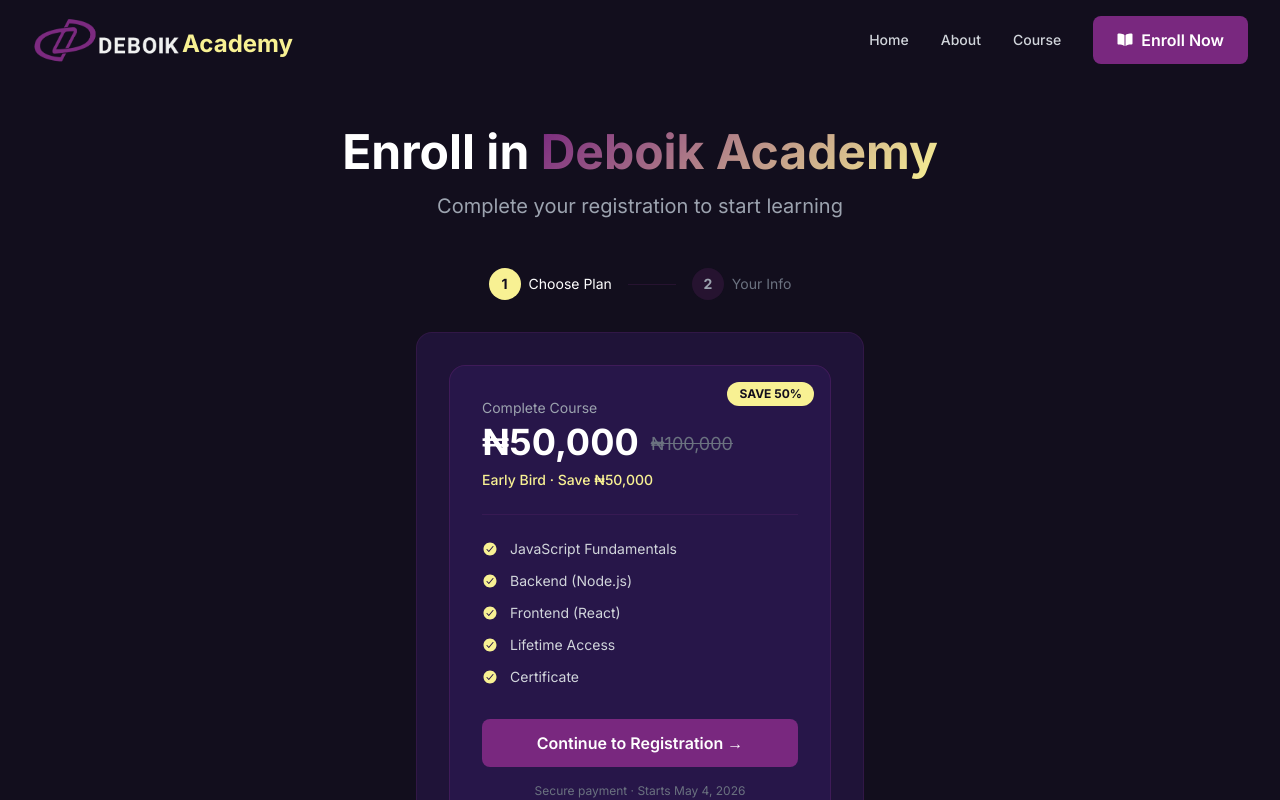
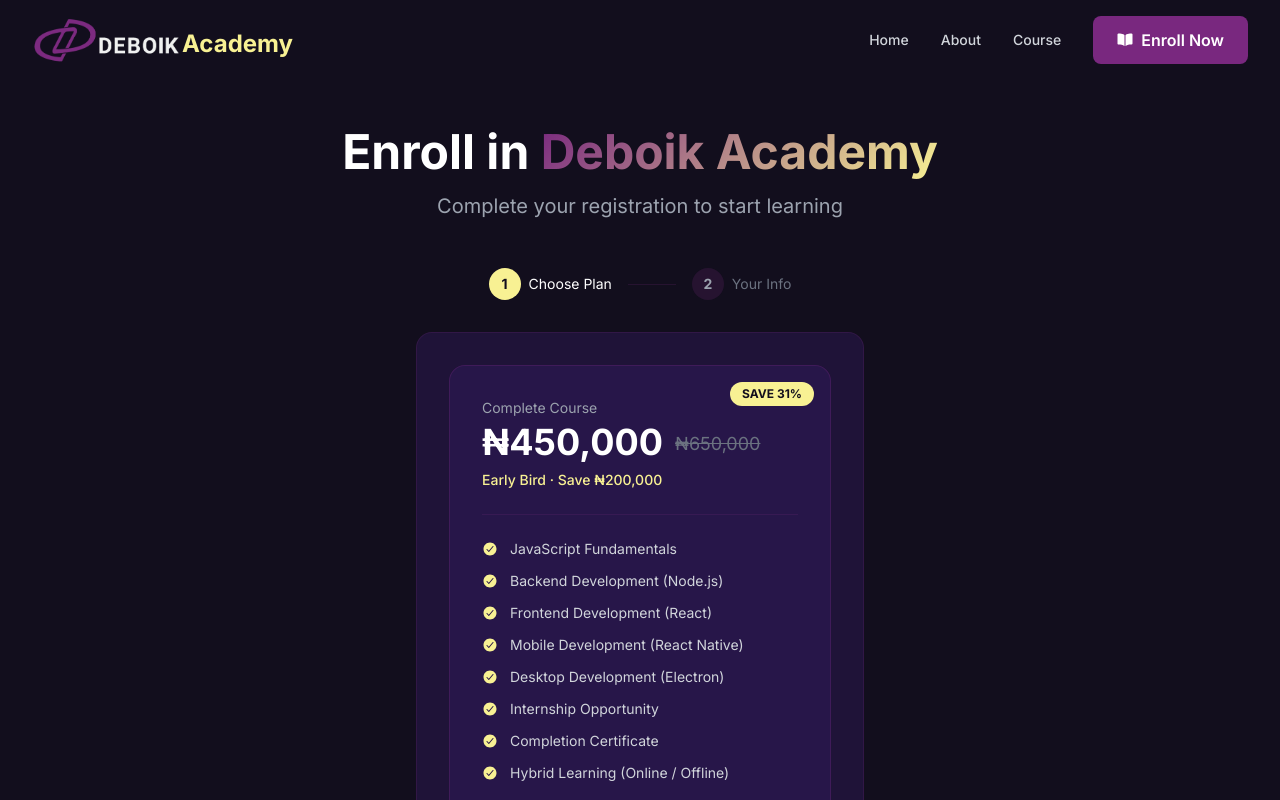
Before and after one commit to DeboikInc/deboik-academy, a Next.js app: page /enroll in a window 1280 px wide. Shown: the top 800 px of the page. Built offline with nearby package versions, Linux system fonts and the light colour scheme.

Commit message:
pricing fixed

```diff
--- a/src/app/api/payment/initialize/route.js
+++ b/src/app/api/payment/initialize/route.js
@@ -4,15 +4,18 @@ const PAYSTACK_SECRET_KEY = process.env.PAYSTACK_SECRET_KEY || "sk_test_your_key
 const ACADEMY_EMAIL = process.env.ACADEMY_EMAIL || "academy@deboik.com";
 
 export async function POST(request) {
+
   try {
     const body = await request.json();
-    const { name, email,phone,classType }  = body;
+    console.log("Incoming Request Body:", body);
+    const { name, email, phone, classType }  = body;
 
     if (!name || !email || ! phone || ! classType) {
       return NextResponse.json(
-        { error: "Name and email are required" },
+        { error: "Name, email and phone are required" },
         { status: 400 }
       );
+
     }
 
     const response = await fetch("https://api.paystack.co/transaction/initialize", {
@@ -23,7 +26,7 @@ export async function POST(request) {
       },
       body: JSON.stringify({
         email,
-        amount: 5000000, // ₦50,000 in kobo
+        amount: 450000 * 100, // ₦50,000 in kobo
         currency: "NGN",
         callback_url: `${process.env.NEXT_PUBLIC_BASE_URL}/enroll/success`,
         metadata: {
@@ -31,7 +34,7 @@ export async function POST(request) {
           phone,
           classType,
           course: "Universal JS Course",
-          price: 50000,
+          price: 450000,
         },
         reference: `DEBOIK-${Date.now()}-${Math.random().toString(36).substr(2, 9)}`,
       }),
--- a/src/app/course/page.js
+++ b/src/app/course/page.js
@@ -12,10 +12,14 @@ import {
 } from "react-icons/io5";
 
 const COURSE_PRICING_FEATURES = [
-  "All 3 Modules",
-  "6 Real-world Projects",
-  "Lifetime Access",
+  "JavaScript Fundamentals",
+  "Backend Development (Node.js)",
+  "Frontend Development (React)",
+  "Mobile Development (React Native)",
+  "Desktop Development (Electron)",
+  "Internship Opportunity",
   "Completion Certificate",
+  "Hybrid Learning (Online / Offline)",
 ];
 
 export default function Course() {
@@ -265,8 +269,8 @@ export default function Course() {
           </div>
           <div className="max-w-md mx-auto">
             <PricingCardWrapper
-              originalPrice={100000}
-              discountPrice={50000}
+              originalPrice={650000}
+              discountPrice={450000}
               features={COURSE_PRICING_FEATURES}
             />
           </div>
--- a/src/app/enroll/page.js
+++ b/src/app/enroll/page.js
@@ -9,10 +9,13 @@ import PricingCard from "@/components/PricingCard";
 
 const ENROLL_FEATURES = [
   "JavaScript Fundamentals",
-  "Backend (Node.js)",
-  "Frontend (React)",
-  "Lifetime Access",
-  "Certificate",
+  "Backend Development (Node.js)",
+  "Frontend Development (React)",
+  "Mobile Development (React Native)",
+  "Desktop Development (Electron)",
+  "Internship Opportunity",
+  "Completion Certificate",
+  "Hybrid Learning (Online / Offline)",
 ];
 
 export default function Enroll() {
@@ -120,8 +123,8 @@ export default function Enroll() {
               {step === 1 && (
                 <div className="p-8">
                   <PricingCard
-                    originalPrice={100000}
-                    discountPrice={50000}
+                    originalPrice={650000}
+                    discountPrice={450000}
                     features={ENROLL_FEATURES}
                     onContinue={() => setStep(2)}
                     ctaLabel="Continue to Registration →"
@@ -246,7 +249,7 @@ export default function Enroll() {
                       disabled={loading}
                       className="btn-primary w-full mt-6 disabled:opacity-50 disabled:cursor-not-allowed"
                     >
-                      {loading ? "Processing..." : "Proceed to Payment — ₦50,000"}
+                      {loading ? "Processing..." : "Proceed to Payment — ₦450,000"}
                     </button>
                   </form>
 
```
